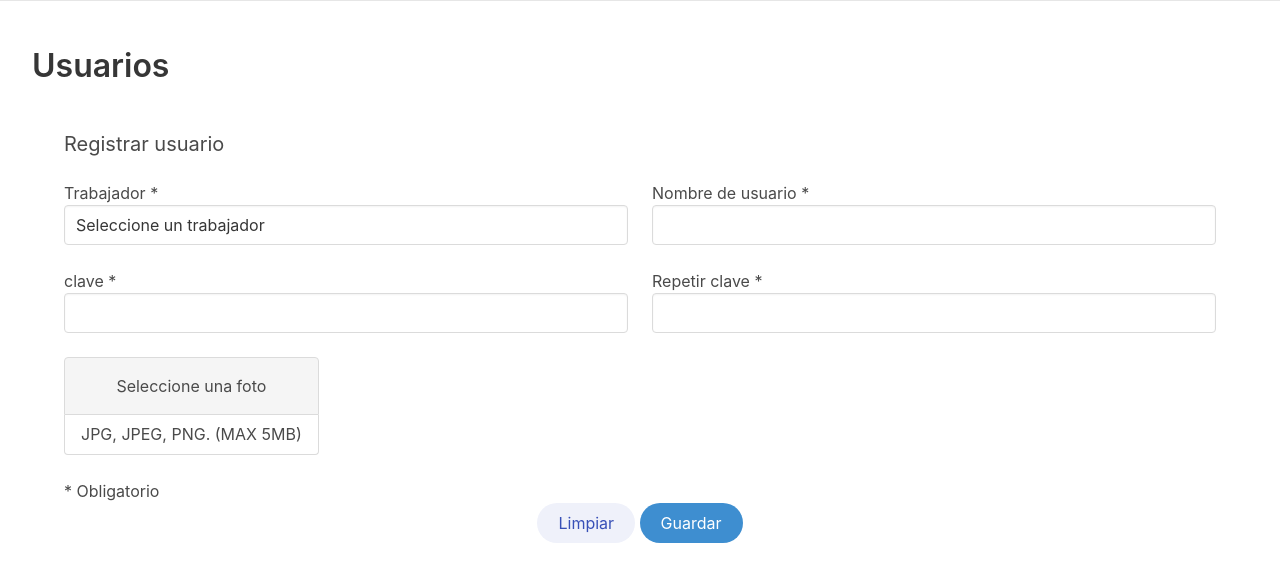
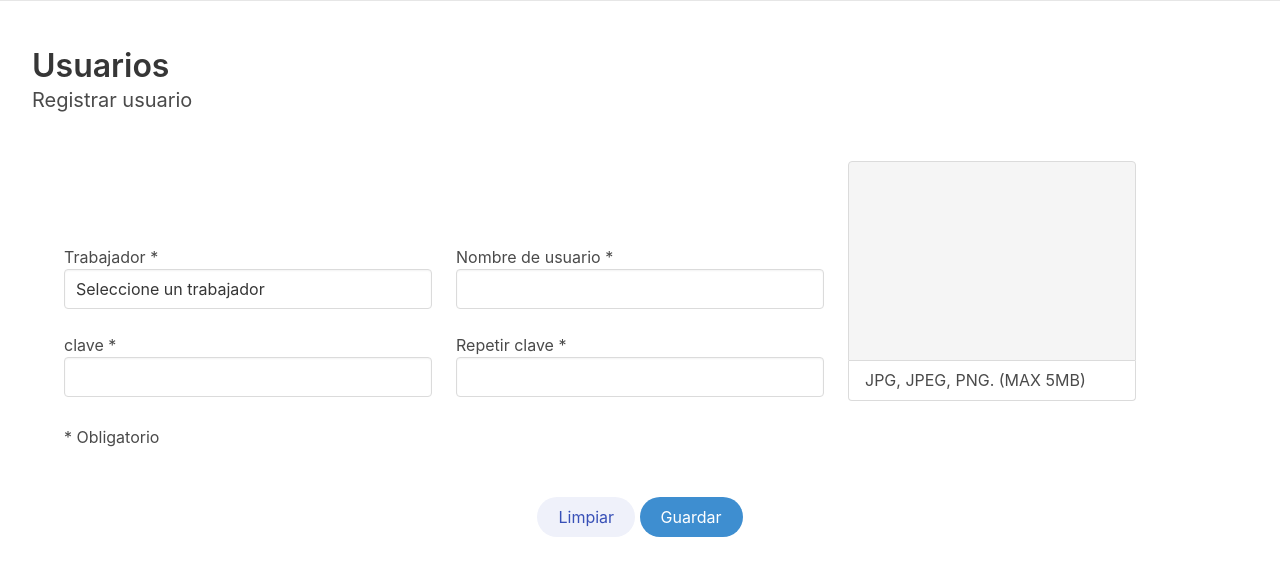
Before and after one commit to Xanderitsme/deco_hogar, a PHP site: the page made by public_html/app/views/content/nuevoUsuario-view.php in a window 1280 px wide. Shown: the top 582 px of the page. Run offline with PHP 8.4, Linux system fonts and the light colour scheme; the template is opened without the code that fills it, so the values that code supplies are empty; some libraries are stand-ins or nearby versions.

Commit message:
Modifica orden de formulario para mostrar img

```diff
--- a/public_html/app/views/content/nuevoUsuario-view.php
+++ b/public_html/app/views/content/nuevoUsuario-view.php
@@ -1,14 +1,15 @@
 <div class="borde"></div>
 <div class="container is-fluid mt-6">
 	<h1 class="title">Usuarios</h1>
+	<h2 class="subtitle">Registrar usuario</h2>
 </div>
 <div class="container pb-6 pt-6">
-	<h2 class="subtitle">Registrar usuario</h2>
 	<form class="FormularioAjax" action="<?php echo APP_URL; ?>app/ajax/usuarioAjax.php" method="POST" autocomplete="off" enctype="multipart/form-data">
 		<input type="hidden" name="modulo_usuario" value="registrar">
+
 		<div class="columns">
-			<div class="column">
-				<div class="control">
+			<div class="column pt-6">
+				<div class="control pt-6">
 					<label>
 						Trabajador *
 						<select class="input" name="usuario_trabajador_id" pattern="[0-9]{1,4}" maxlength="3" required>
@@ -24,51 +25,45 @@
 						</select>
 					</label>
 				</div>
+
+				<div class="control pt-5">
+					<label>
+						clave *
+						<input class="input" type="password" name="usuario_clave_1" pattern="[a-zA-Z0-9$@._\-]{5,20}" maxlength="20" required>
+					</label>
+				</div>
+
 			</div>
-			<div class="column">
-				<div class="control">
+
+			<div class="column pt-6">
+				<div class="control pt-6">
 					<label>
 						Nombre de usuario *
 						<input class="input" type="text" name="usuario_usuario" pattern="[a-zA-Z0-9]{4,20}" maxlength="20" required>
 					</label>
 				</div>
-			</div>
-		</div>
-		<div class="columns">
-			<div class="column">
-				<div class="control">
-					<label>
-						clave *
-						<input class="input" type="password" name="usuario_clave_1" pattern="[a-zA-Z0-9$@._\-]{5,20}" maxlength="20" required>
-					</label>
-				</div>
-			</div>
-			<div class="column">
-				<div class="control">
+
+				<div class="control pt-5">
 					<label>
 						Repetir clave *
 						<input class="input" type="password" name="usuario_clave_2" pattern="[a-zA-Z0-9$@._\-]{5,20}" maxlength="20" required>
 					</label>
 				</div>
 			</div>
-		</div>
-		<div class="columns">
+
 			<div class="column">
-				<div class="file has-name is-boxed">
+				<div class="file has-name is-boxed is-fullwidth" style="padding-right: 80px;">
 					<label class="file-label">
-						<input class="file-input" type="file" name="usuario_foto" accept=".jpg, .png, .jpeg">
-						<span class="file-cta">
-							<span class="file-label">
-								Seleccione una foto
-							</span>
-						</span>
+						<input class="file-input" type="file" name="usuario_foto" accept=".jpg, .png, .jpeg" onchange="mostrarImagenVistaPrevia(event)">
+						<span class="file-cta" style="background-size: cover; background-position: center; height: 200px;"></span>
 						<span class="file-name">JPG, JPEG, PNG. (MAX 5MB)</span>
 					</label>
 				</div>
 			</div>
 		</div>
+
 		<span>* Obligatorio</span>
-		<p class="has-text-centered">
+		<p class="has-text-centered mt-6">
 			<button type="reset" class="button is-link is-light is-rounded">Limpiar</button>
 			<button type="submit" class="button is-info is-rounded">Guardar</button>
 		</p>
```
